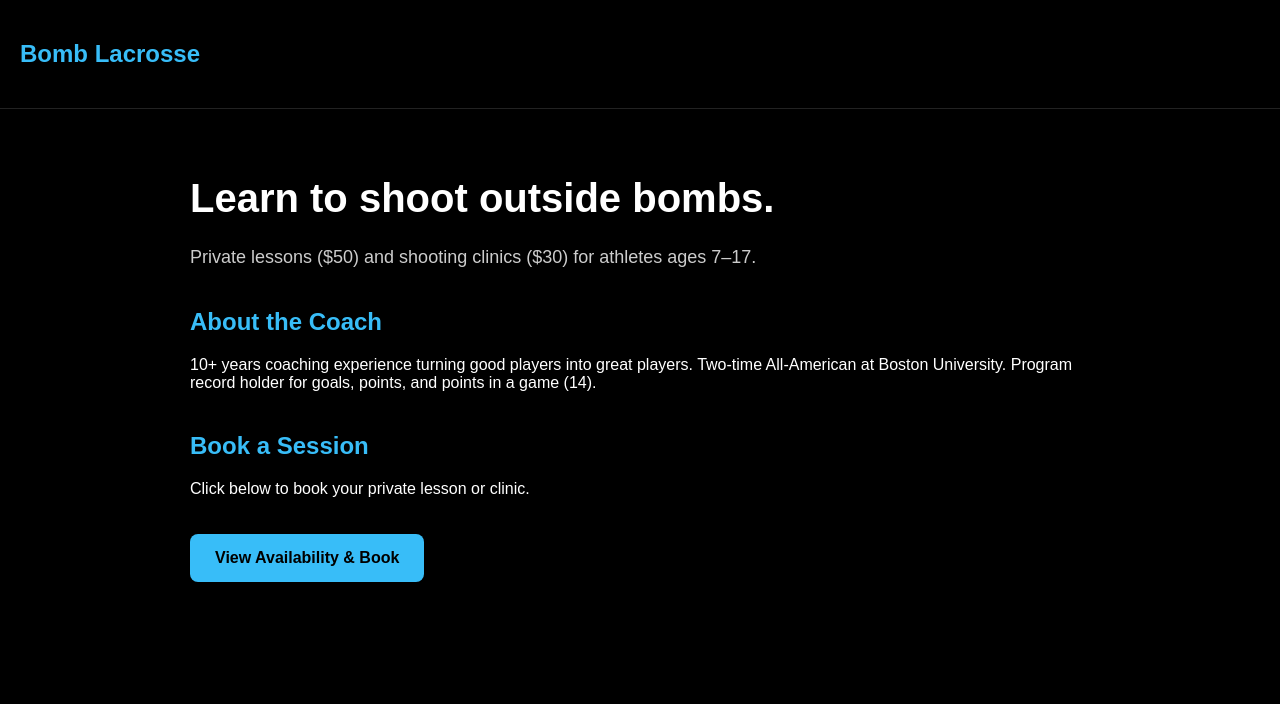
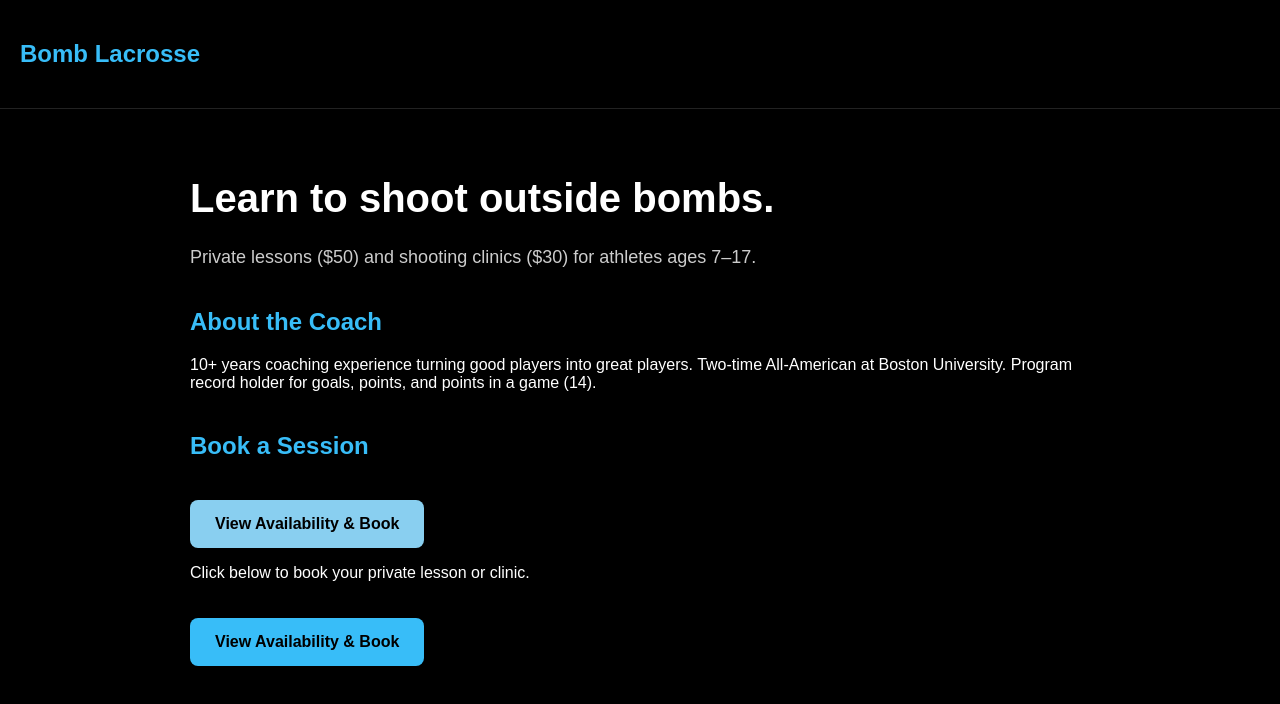
Before and after one commit to vdalto1123/bomb-lacrosse, a Next.js app: page / in a window 1280 px wide. Shown: the top 704 px of the page. Built offline with nearby package versions, Linux system fonts and the light colour scheme.

Commit message:
Update page.tsx

```diff
--- a/app/page.tsx
+++ b/app/page.tsx
@@ -18,6 +18,22 @@ export default function Home() {
 
       <section style={{marginTop:40}}>
         <h2 style={{color:"#38bdf8"}}>Book a Session</h2>
+        <a
+  href="/availability"
+  style={{
+    display: "inline-block",
+    marginTop: 20,
+    padding: "15px 25px",
+    background: "#89CFF0",
+    color: "#000",
+    textDecoration: "none",
+    fontWeight: "bold",
+    borderRadius: 8
+  }}
+>
+  View Availability & Book
+</a>
+
         <p>Click below to book your private lesson or clinic.</p>
         <a href="https://calendly.com/your-link"
            style={{
```
